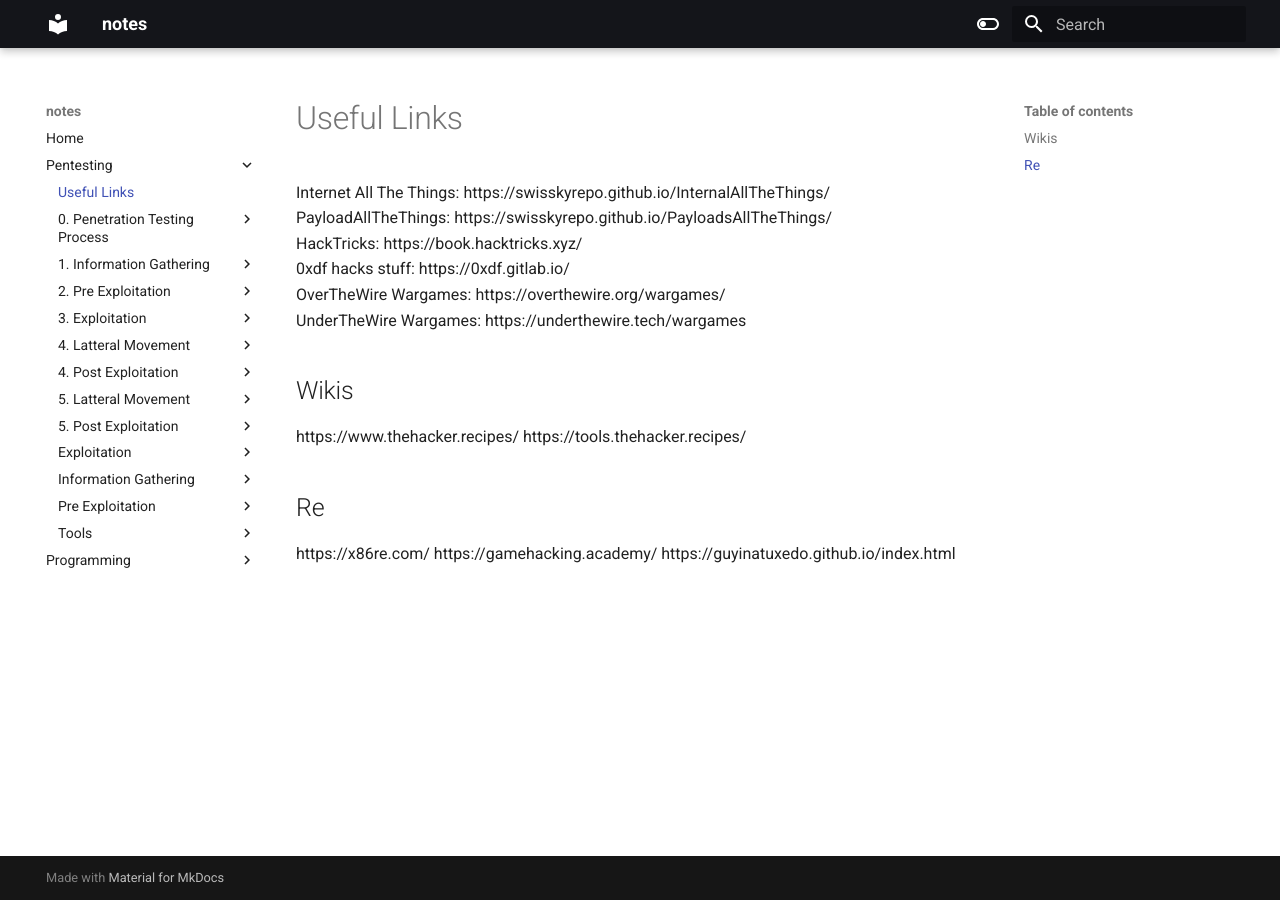
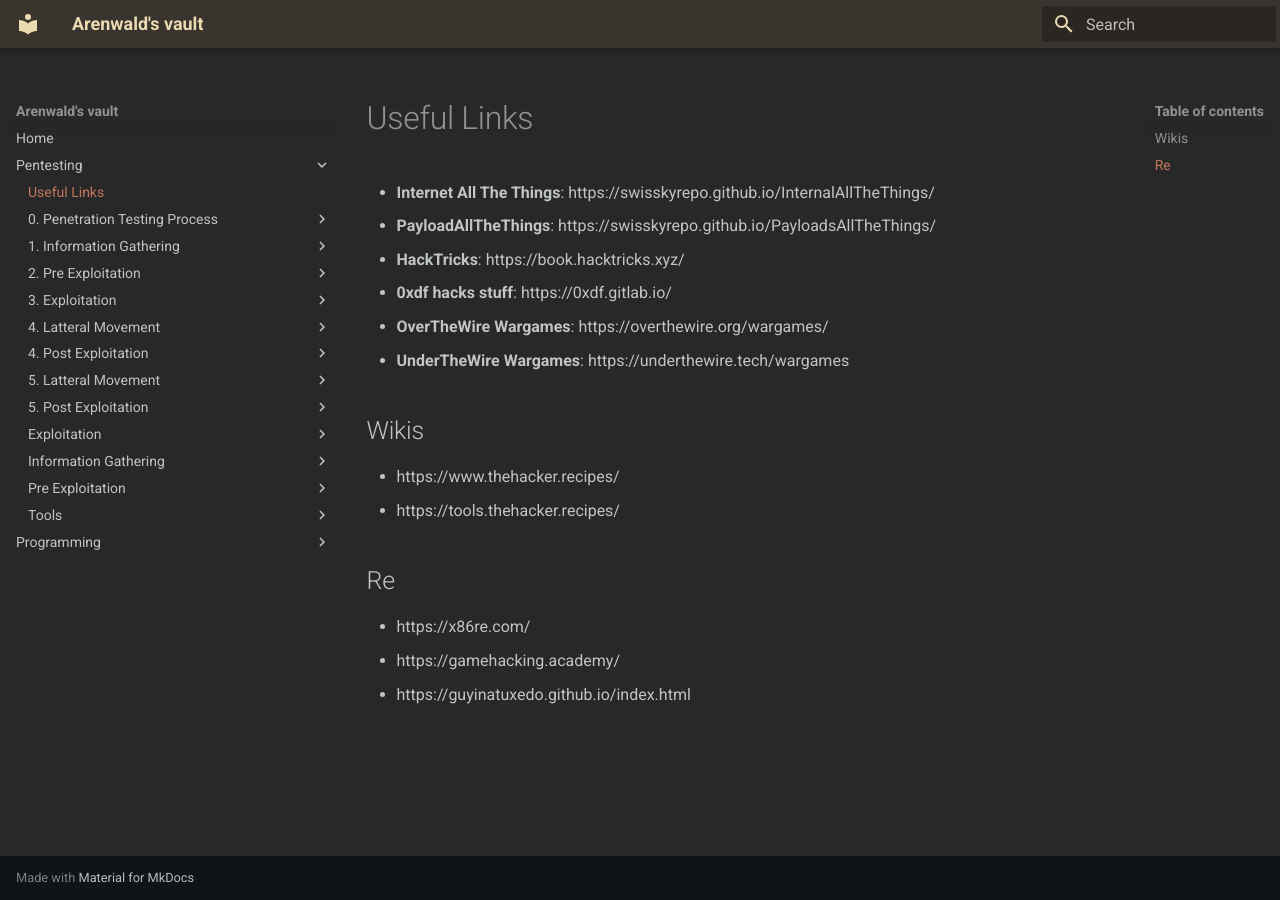
Before and after one commit to 4renwald/obsidian-notes, an MkDocs documentation site: the page built from docs/Pentesting/Useful Links.md, in a window 1280 px wide. Built offline with MkDocs 1.6.1 and Material for MkDocs 9.7.7, drawn with Linux system fonts in a browser that asks for light colours.

Commit message:
vault backup: 2024-10-22 00:09:30
Affected files:
.obsidian/plugins/obsidian-icon-folder/data.json
.obsidian/workspace.json
docs/Pentesting/2. Pre-Exploitation/Shells/Anatomy of a Shell.md
docs/Pentesting/2. Pre-Exploitation/Shells/Bind Shells.md
docs/Pentesting/2. Pre-Exploitation/Shells/Reverse Shells.md
docs/Pentesting/Useful Links.md
docs/stylesheets/extra.css
mkdocs.yml

```diff
--- /dev/null
+++ b/docs/stylesheets/extra.css
@@ -0,0 +1,32 @@
+[data-md-color-scheme="slate"] {
+
+  --md-primary-fg-color:        #3a342e;
+  --md-hue: 210;
+  --md-default-bg-color:        #282828;
+  --md-primary-bg-color:               #ebdbb2;
+}
+
+@media screen and (min-width: 790px) {
+  .md-grid{
+      max-width: 100%;
+  }
+
+  .md-sidebar{
+      width: auto;
+  }
+}
+
+/* Fix padding Chrome browsers */
+@supports selector(::-webkit-scrollbar) {
+  .md-sidebar__scrollwrap {
+      scrollbar-gutter: auto
+  }
+
+  [dir=ltr] .md-sidebar__inner {
+      padding-right: 0;
+  }
+
+  [dir=rtl] .md-sidebar__inner {
+      padding-left: calc(100% - 11.5rem)
+  }
+}
--- a/mkdocs.yml
+++ b/mkdocs.yml
@@ -1,26 +1,16 @@
-site_name: notes
+site_name: Arenwald's vault
+
+extra_css:
+  - stylesheets/extra.css
 
 theme:
-    name: 'material'
+    name: material
     palette:
-
-    # Light mode
-    - media: "(prefers-color-scheme: light)"
-      scheme: default
-      primary: black
-      accent: light-green
-      toggle:
-        icon: material/toggle-switch-off-outline
-        name: Switch to dark mode
-
     # Dark mode
     - media: "(prefers-color-scheme: dark)"
       scheme: slate
-      primary: black
-      accent: light-green
-      toggle:
-        icon: material/toggle-switch
-        name: Switch to light mode
+      primary: brown
+      accent: amber
 
 # Extensions
 markdown_extensions:
```
Also changed, not shown: docs/Pentesting/2. Pre-Exploitation/Shells/Anatomy of a Shell.md (added, +78 -0 lines), docs/Pentesting/2. Pre-Exploitation/Shells/Bind Shells.md (+116 -0 lines), docs/Pentesting/2. Pre-Exploitation/Shells/Reverse Shells.md (+95 -0 lines), docs/Pentesting/Useful Links.md (+11 -11 lines), 2 other files.
